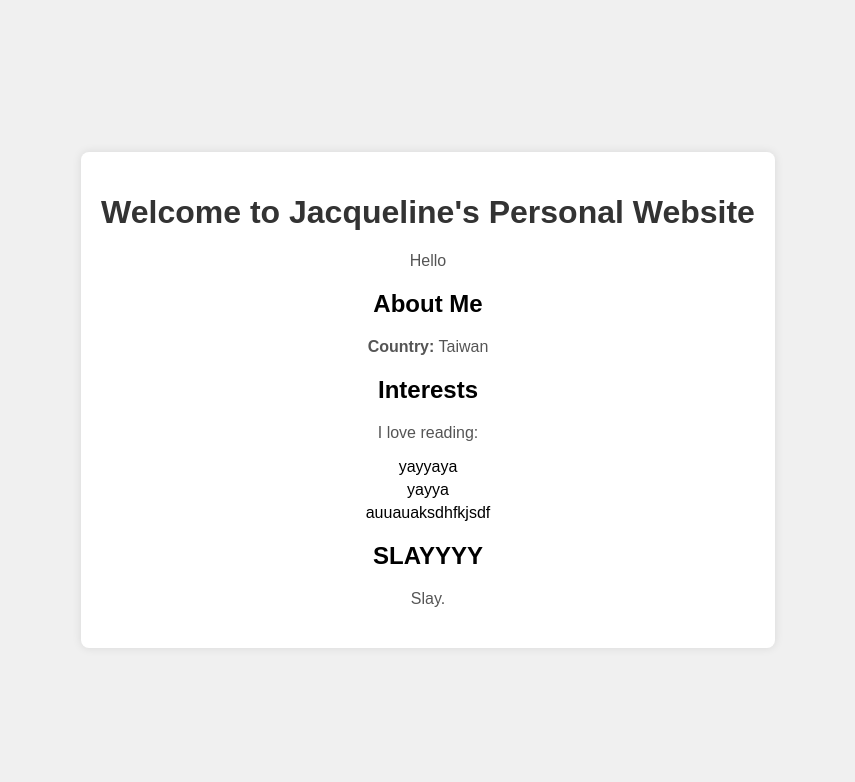
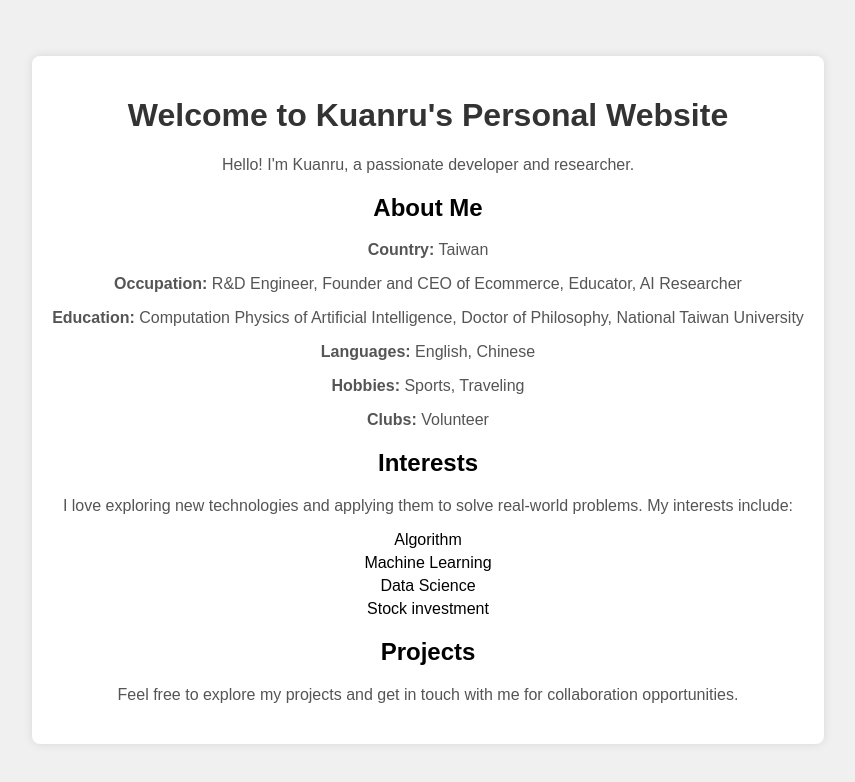
Before and after one commit to jacquelinewu999/jacquelinewu.github.io, a plain HTML site: page index.html in a window 1280 px wide. Shown: the whole page, without its empty margins (212-1067 px from the left). Drawn offline with Linux system fonts and the light colour scheme.

Commit message:
Update index.html

```diff
--- a/index.html
+++ b/index.html
@@ -3,7 +3,7 @@
 <head>
     <meta charset="UTF-8">
     <meta name="viewport" content="width=device-width, initial-scale=1.0">
-    <title>Jacqueline's Personal Website</title>
+    <title>Kuanru's Personal Website</title>
     <style>
         body {
             font-family: Arial, sans-serif;
@@ -42,25 +42,30 @@
 </head>
 <body>
     <div class="container">
-        <h1>Welcome to Jacqueline's Personal Website</h1>
-        <p>Hello</p>
+        <h1>Welcome to Kuanru's Personal Website</h1>
+        <p>Hello! I'm Kuanru, a passionate developer and researcher.</p>
         <div class="info">
             <h2>About Me</h2>
             <p><strong>Country:</strong> Taiwan</p>
-
+            <p><strong>Occupation:</strong> R&D Engineer, Founder and CEO of Ecommerce, Educator, AI Researcher</p>
+            <p><strong>Education:</strong> Computation Physics of Artificial Intelligence, Doctor of Philosophy, National Taiwan University</p>
+            <p><strong>Languages:</strong> English, Chinese</p>
+            <p><strong>Hobbies:</strong> Sports, Traveling</p>
+            <p><strong>Clubs:</strong> Volunteer</p>
         </div>
         <div class="info">
             <h2>Interests</h2>
-            <p>I love reading:</p>
+            <p>I love exploring new technologies and applying them to solve real-world problems. My interests include:</p>
             <ul>
-                <li>yayyaya</li>
-                <li>yayya</li>
-                <li>auuauaksdhfkjsdf</li>
+                <li>Algorithm</li>
+                <li>Machine Learning</li>
+                <li>Data Science</li>
+                <li>Stock investment</li>
             </ul>
         </div>
         <div class="info">
-            <h2>SLAYYYY</h2>
-            <p>Slay.</p>
+            <h2>Projects</h2>
+            <p>Feel free to explore my projects and get in touch with me for collaboration opportunities.</p>
         </div>
     </div>
 </body>
```
